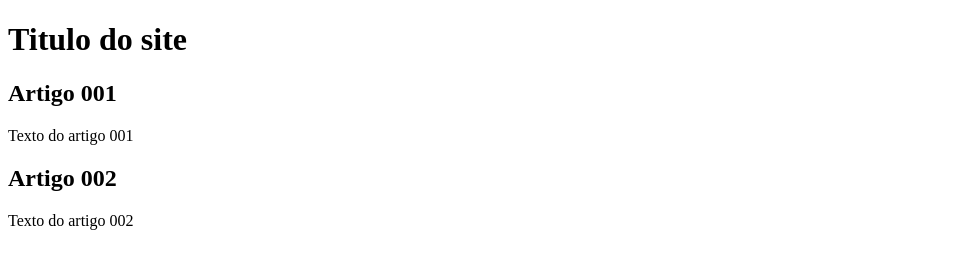
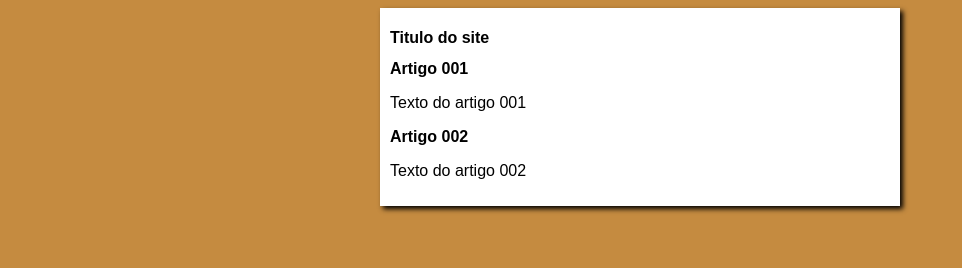
Before and after one commit to carlinhosdantass/Projeto-site, a plain HTML site: page index.html in a window 1280 px wide. Shown: the whole page, without its empty margins (0-962 px from the left). Drawn offline with Linux system fonts and the light colour scheme.

Commit message:
Iniciei o designer

```diff
--- /dev/null
+++ b/estilos/style.css
@@ -0,0 +1,19 @@
+* {
+    font-family: Arial, Helvetica, sans-serif;
+    font-size: 16px;
+
+}
+
+body {
+    background-color: rgb(197, 139, 64);
+
+}
+
+main {
+    background-color: white;
+    width: 500px;
+    margin: auto;
+    padding: 10px;
+    box-shadow: 3px 3px 5px black;
+
+}
--- a/index.html
+++ b/index.html
@@ -5,6 +5,7 @@
     <meta http-equiv="X-UA-Compatible" content="IE=edge">
     <meta name="viewport" content="width=device-width, initial-scale=1.0">
     <title>Document</title>
+    <link rel="stylesheet" href="estilos/style.css">
 </head>
 <body>
     <main>
```
